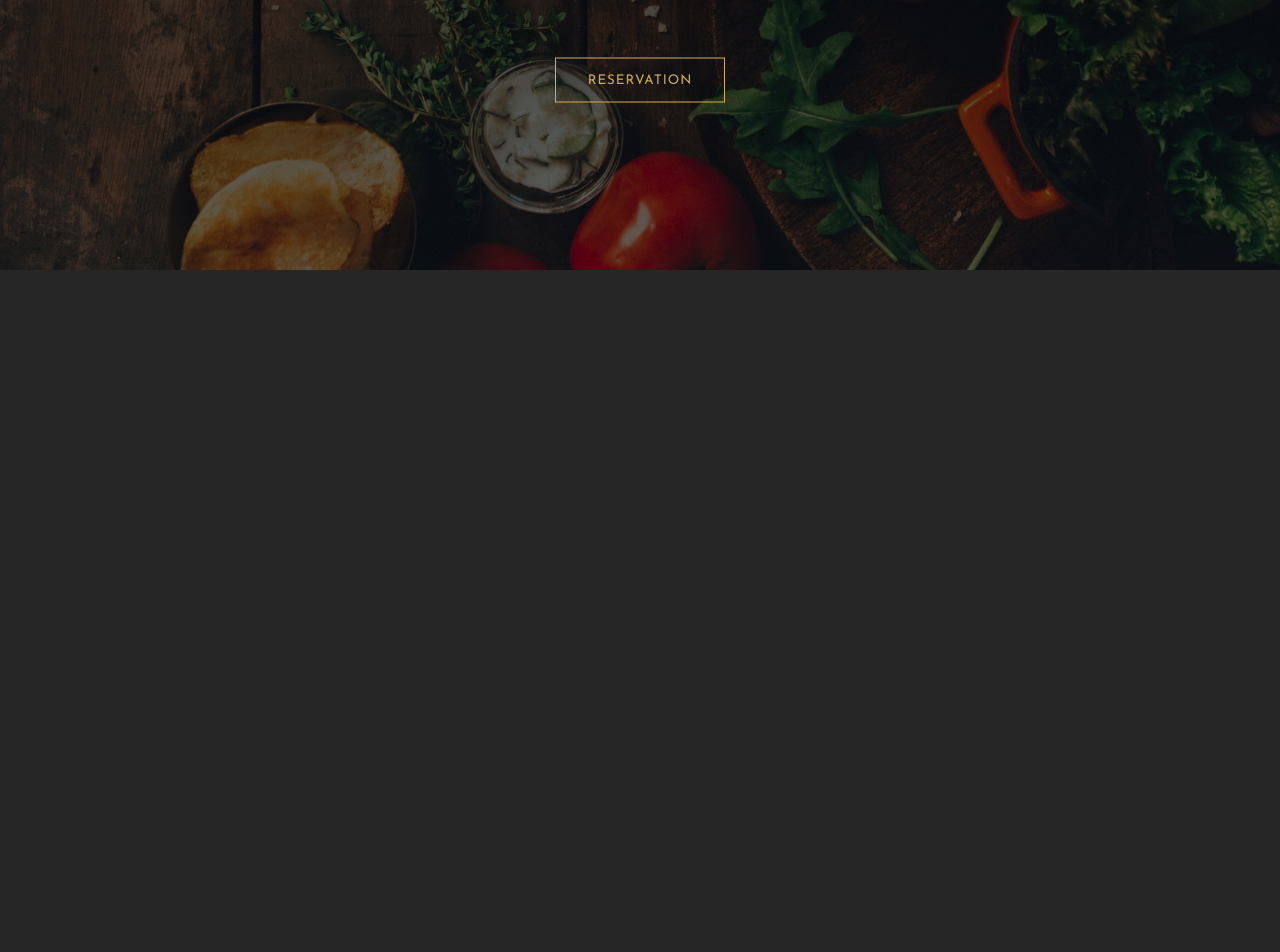
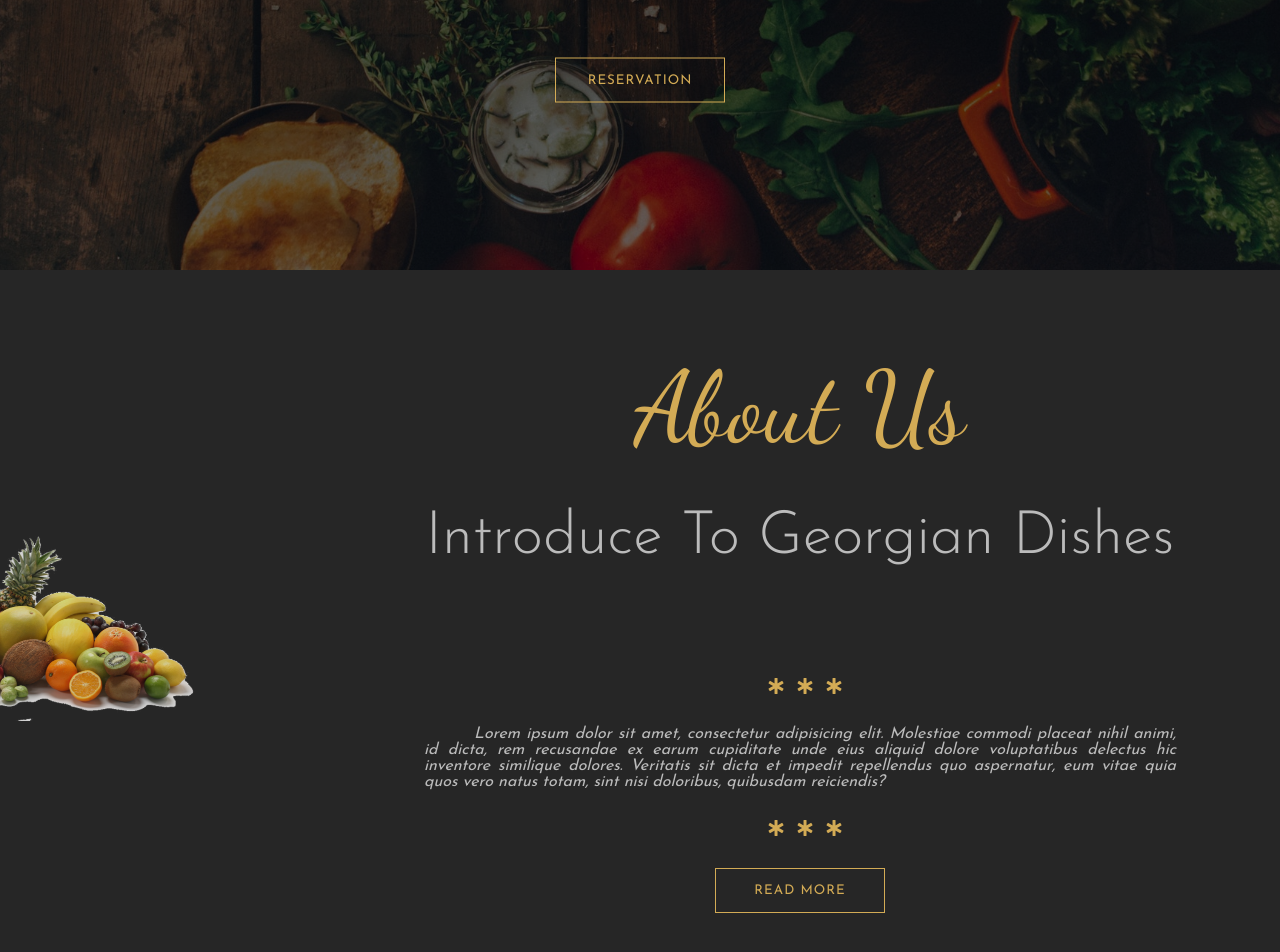
Before and after one commit to AdityaKumawat97/Restaurant-Website-Advanced-SASS, a website: page index.html in a window 1280 px wide. Shown: the part 530-1482 px from the top of the page. Before the commit the page ends 800 px from the top, so only its background shows below. Drawn offline with nearby package versions, Linux system fonts and the light colour scheme.

Commit message:
about section styled

```diff
--- a/index.html
+++ b/index.html
@@ -77,7 +77,7 @@
     <!--End of Header-->
 
     <!--About Us-->
-    <!-- <section class="about-us">
+    <section class="about-us">
         <div class="about-us-left"><img src="assets/images/about-us-img.png" /></div>
 
         <div class="about-us-right">
@@ -103,7 +103,7 @@
             </div>
             <button type="button" class="main-btn">Read More</button>
         </div>
-    </section> -->
+    </section>
     <!--End of About Us-->
 
     <!--Gallery-->
--- a/styles/scss/_layout.scss
+++ b/styles/scss/_layout.scss
@@ -17,3 +17,45 @@
         margin-top: 30px;
     }
 }
+
+.about-us {
+    height: 90vh;
+    @include flexLayoutHorizantalCenter;
+
+    &-left {
+        width: 30%;
+        position: relative;
+        left: -180px;
+        img {
+            width: 100%;
+            opacity: 0.8;
+        }
+    }
+    &-right {
+        width: 65%;
+        @include flexLayoutHorizantalCenter;
+        flex-direction: column;
+        padding: 0 40px;
+        box-sizing: border-box;
+        .stars {
+            margin: 30px 0;
+        }
+
+        .star {
+            font-style: 15px;
+            color: $color-primary;
+            margin-left: 10px;
+        }
+
+        .description {
+            font-family: $font-josefinSans;
+            font-style: 25px;
+            font-style: italic;
+            color: $color-secondary;
+            text-align: justify;
+            &::first-letter {
+                padding-left: 50px;
+            }
+        }
+    }
+}
```
Also changed, not shown: styles/scss/main.css, 1 other file.
